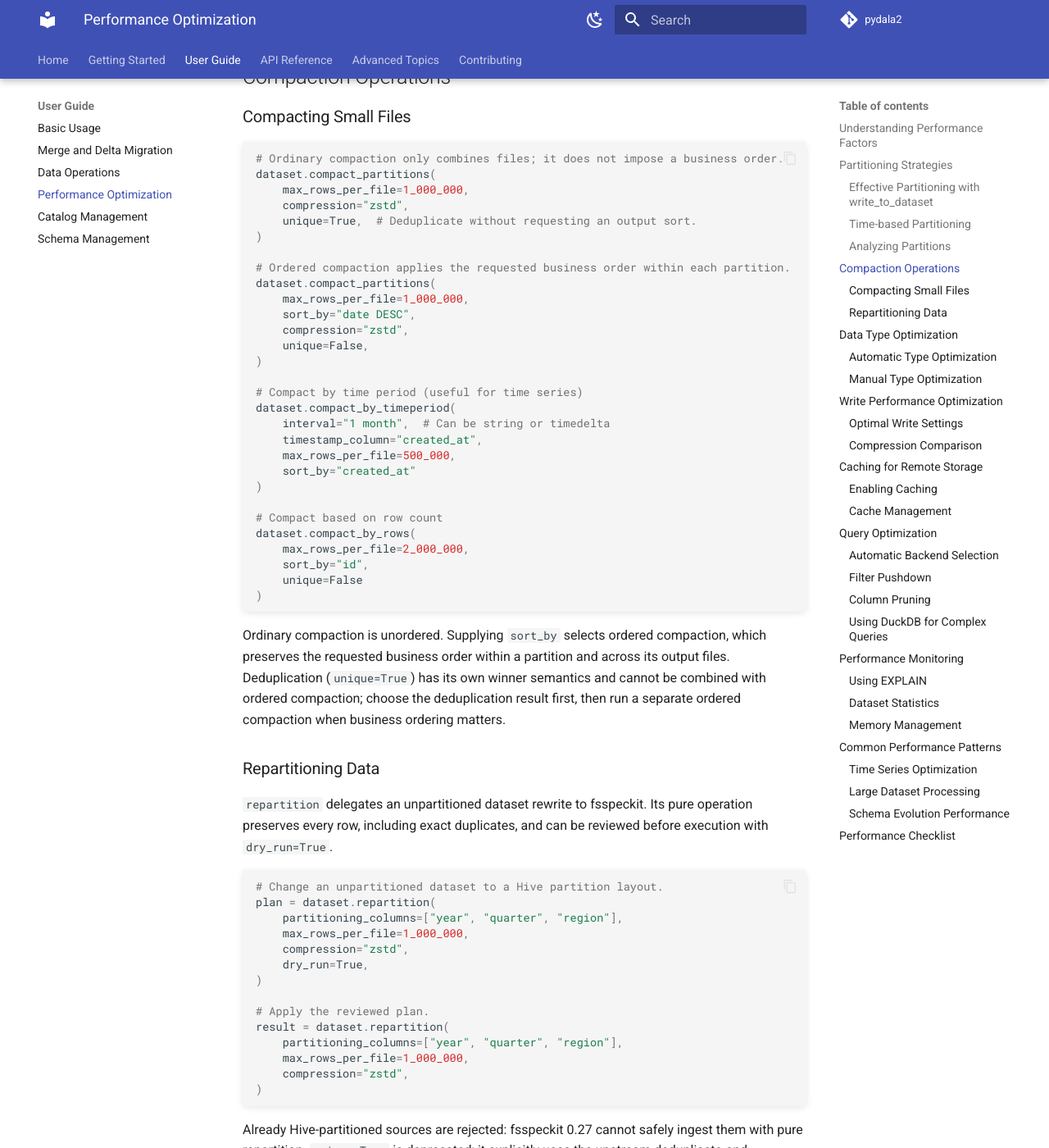
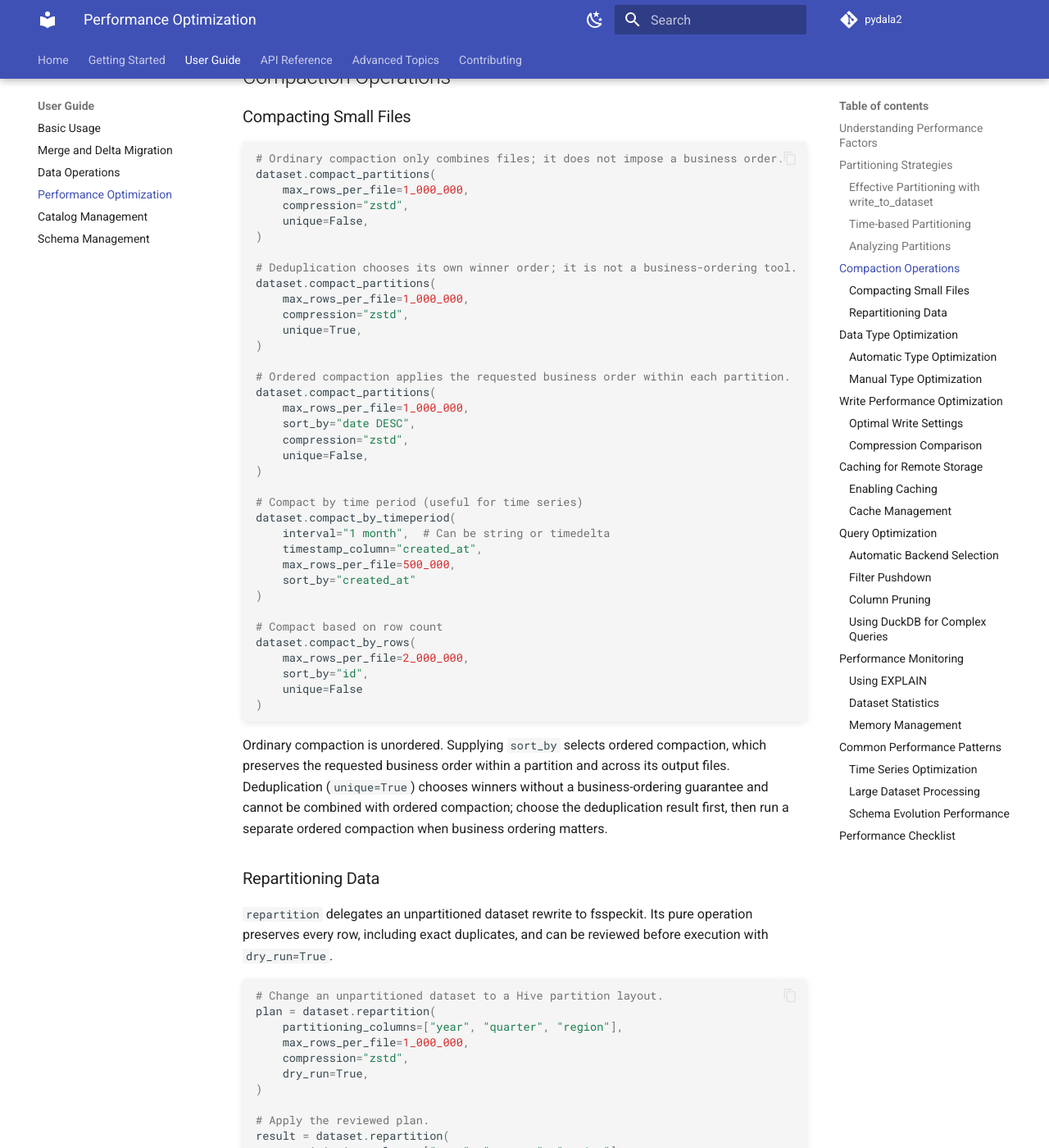
Before and after one commit to legout/pydala2, an MkDocs documentation site: the page built from docs/user-guide/performance.md, in a window 1280 px wide and 1400 px high, scrolled down 1557 px. Shown: the whole window at 82% size. Built offline with MkDocs 1.6.1 and Material for MkDocs 9.7.7, drawn with Linux system fonts in a browser that asks for light colours; comment, search, counter and statistics services are not loaded; the version menu is left out.

```diff
--- a/docs/user-guide/performance.md
+++ b/docs/user-guide/performance.md
@@ -73,7 +73,14 @@
 dataset.compact_partitions(
     max_rows_per_file=1_000_000,
     compression="zstd",
-    unique=True,  # Deduplicate without requesting an output sort.
+    unique=False,
+)
+
+# Deduplication chooses its own winner order; it is not a business-ordering tool.
+dataset.compact_partitions(
+    max_rows_per_file=1_000_000,
+    compression="zstd",
+    unique=True,
 )
 
 # Ordered compaction applies the requested business order within each partition.
@@ -102,10 +109,10 @@
 
 Ordinary compaction is unordered. Supplying `sort_by` selects ordered
 compaction, which preserves the requested business order within a partition
-and across its output files. Deduplication (`unique=True`) has its own winner
-semantics and cannot be combined with ordered compaction; choose the
-deduplication result first, then run a separate ordered compaction when
-business ordering matters.
+and across its output files. Deduplication (`unique=True`) chooses winners
+without a business-ordering guarantee and cannot be combined with ordered
+compaction; choose the deduplication result first, then run a separate ordered
+compaction when business ordering matters.
 
 ### Repartitioning Data
 
```
Also changed, not shown: 2 other files.
